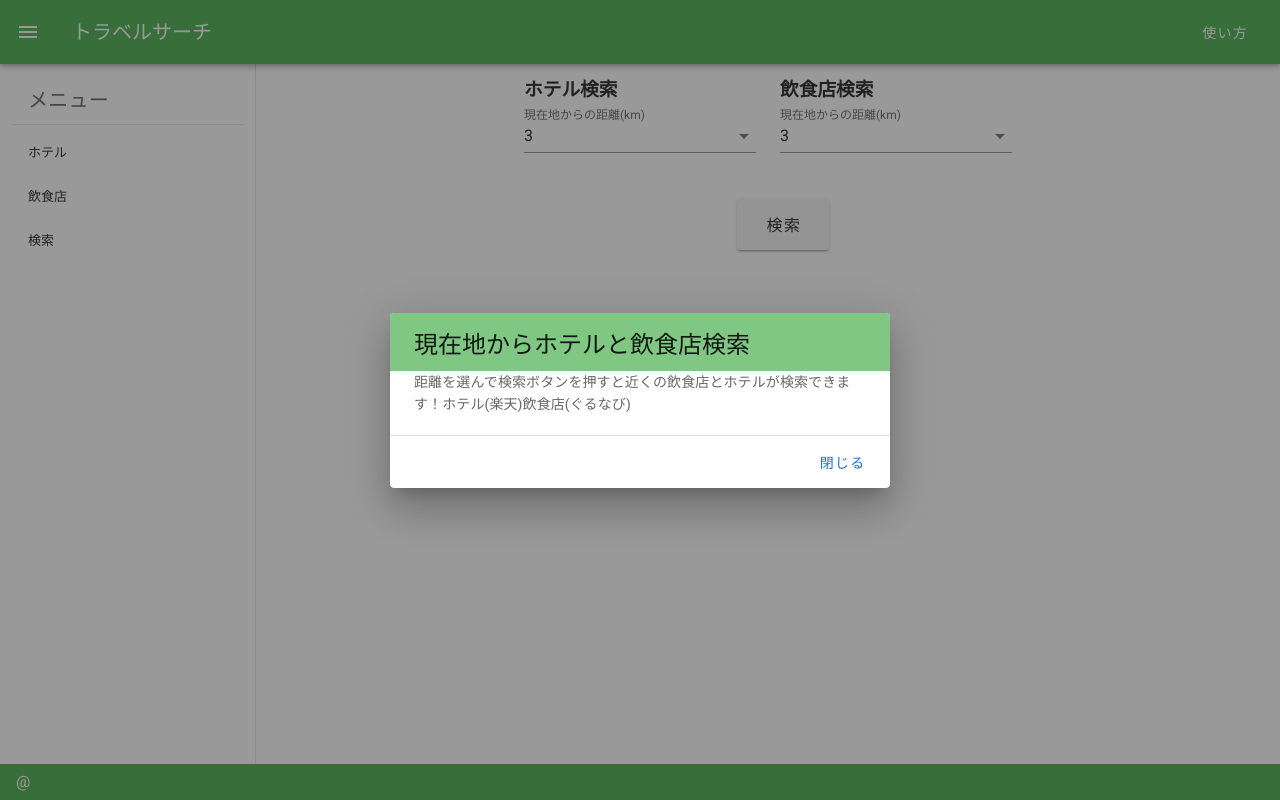
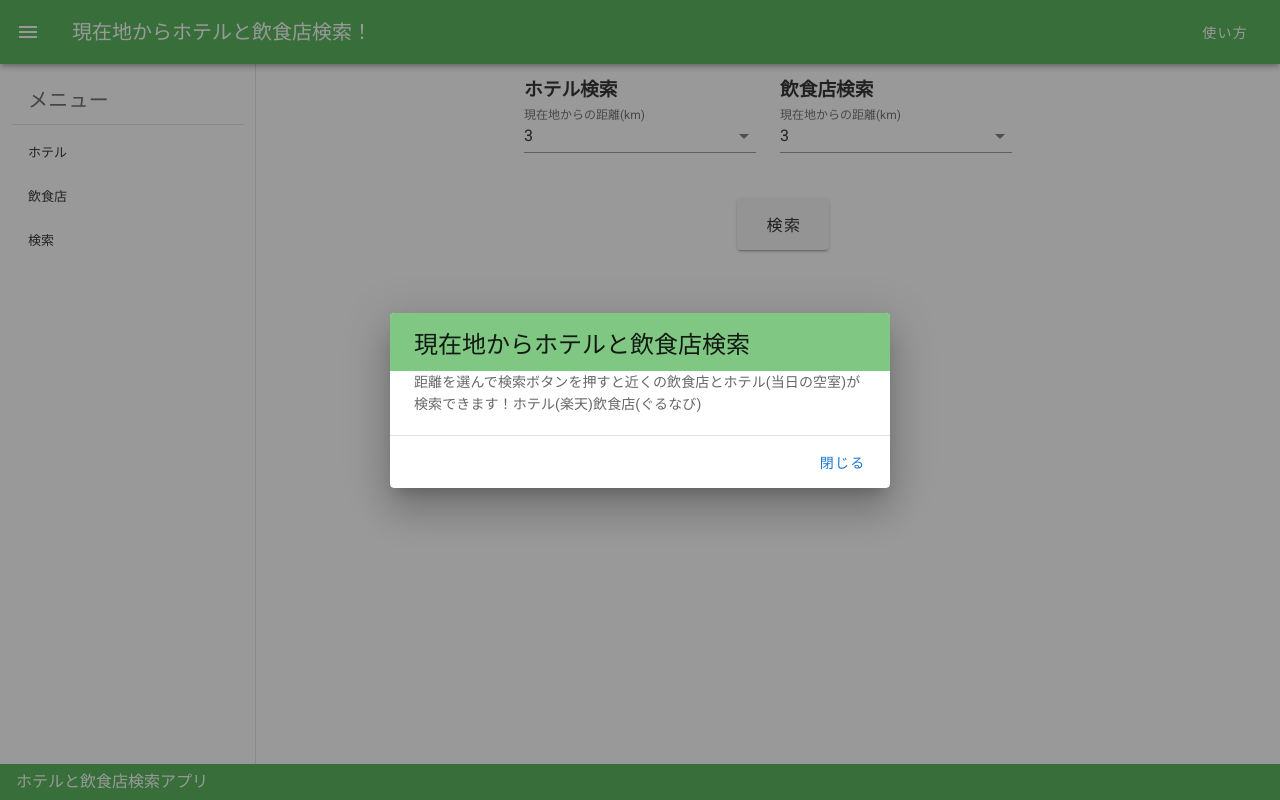
Before and after one commit to yukimiyata/travel-search, a Vue app: page / in a window 1280 px wide. Both pictures are taken after a click on the button "使い方". Built offline with nearby package versions, Linux system fonts and the light colour scheme.

Commit message:
fix: フッターとツールバー、モーダルの内容を若干修正

```diff
--- a/src/App.vue
+++ b/src/App.vue
@@ -24,7 +24,7 @@
     </v-navigation-drawer>
     <v-app-bar color="green" dark app clipped-left>
       <v-app-bar-nav-icon @click="drawer=!drawer"></v-app-bar-nav-icon>
-      <v-toolbar-title>トラベルサーチ</v-toolbar-title>
+      <v-toolbar-title>現在地からホテルと飲食店検索！</v-toolbar-title>
       <v-spacer></v-spacer>
       <v-toolbar-items>
         <v-dialog v-model="dialog" width="500">
@@ -33,7 +33,7 @@
           </template>
           <v-card>
             <v-card-title class="headline green lighten-2">現在地からホテルと飲食店検索</v-card-title>
-            <v-card-text>距離を選んで検索ボタンを押すと近くの飲食店とホテルが検索できます！ホテル(楽天)飲食店(ぐるなび)</v-card-text>
+            <v-card-text>距離を選んで検索ボタンを押すと近くの飲食店とホテル(当日の空室)が検索できます！ホテル(楽天)飲食店(ぐるなび)</v-card-text>
             <v-divider></v-divider>
             <v-card-actions>
               <v-spacer></v-spacer>
@@ -58,7 +58,7 @@
         <RestaurantSearch :restaurants="restaurants"></RestaurantSearch>
       </template>
     </v-main>
-    <v-footer color="green" dark app>@</v-footer>
+    <v-footer color="green" dark app>ホテルと飲食店検索アプリ</v-footer>
   </v-app>
 </template>
 
```
